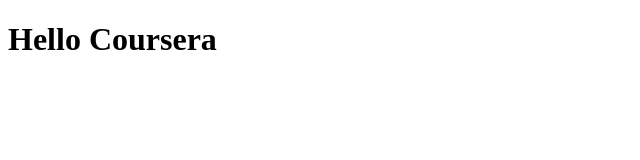
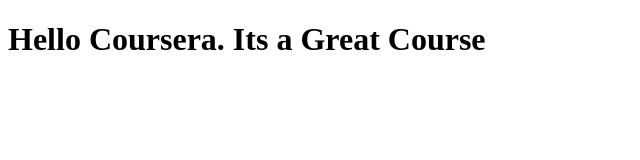
Before and after one commit to sahilgupta17/Coursera-Tests, a plain HTML site: page site/index.html in a window 1280 px wide. Shown: the whole page, without its empty margins (0-640 px from the left). Drawn offline with Linux system fonts and the light colour scheme.

Commit message:
Small addition to our page content

```diff
--- a/site/index.html
+++ b/site/index.html
@@ -4,6 +4,6 @@
 	<title>Hello Coursera</title>
 </head>
 <body>
-<h1>Hello Coursera</h1>
+<h1>Hello Coursera. Its a Great Course</h1>
 </body>
 </html>
```
